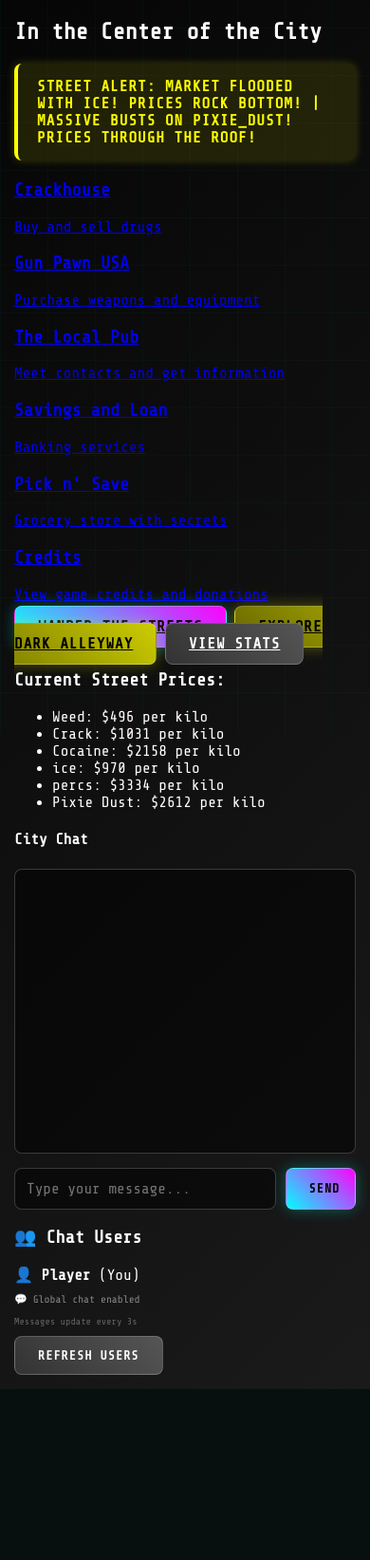
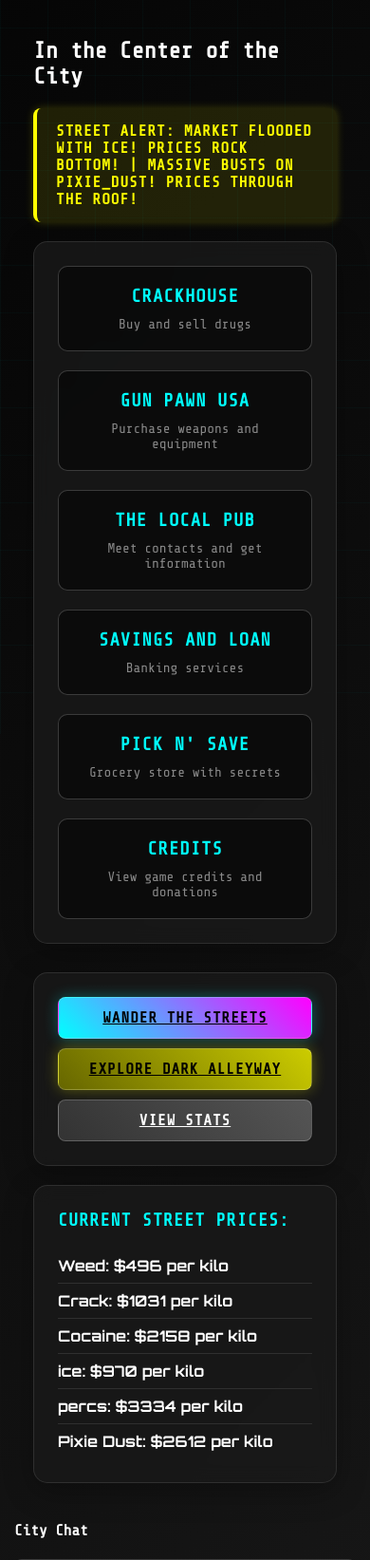
Before and after one commit to timotheuzi/gangwar, a Flask app: page /city in a window 390 px wide. Shown: the part 71-1714 px from the top of the page at 95% size. Before the commit the page ends 1534 px from the top, so only its background shows below. Run offline with Flask 3, Linux system fonts and the light colour scheme; data that the repository does not hold is empty.

Commit message:
feat: add new city page layout with improved navigation and styling
- Created new city page with modern grid-based layout
- Added responsive design for mobile devices
- Implemented styled location cards with hover effects
- Added sidebar with current drug prices and quick actions
- Enhanced visual styling with glassmorphism effects and animations
- Improved navigation structure with clear location descriptions

```diff
--- a/src/static/style.css
+++ b/src/static/style.css
@@ -681,6 +681,149 @@ textarea:focus {
     to { transform: rotate(360deg); }
 }
 
+/* City page layout */
+.city-screen {
+    max-width: 1200px;
+    margin: 0 auto;
+    padding: 20px;
+}
+
+.city-content {
+    display: grid;
+    grid-template-columns: 2fr 1fr;
+    gap: 30px;
+    align-items: start;
+}
+
+.city-map {
+    background: rgba(26, 26, 26, 0.8);
+    backdrop-filter: blur(10px);
+    border-radius: 15px;
+    padding: 25px;
+    border: 1px solid rgba(255, 255, 255, 0.1);
+    box-shadow: 0 8px 32px rgba(0, 0, 0, 0.3);
+}
+
+.location-grid {
+    display: grid;
+    grid-template-columns: repeat(2, 1fr);
+    gap: 20px;
+}
+
+.location {
+    background: rgba(0, 0, 0, 0.5);
+    border: 1px solid rgba(255, 255, 255, 0.2);
+    padding: 20px;
+    border-radius: 10px;
+    text-align: center;
+    transition: all 0.3s ease;
+    position: relative;
+    overflow: hidden;
+}
+
+.location:hover {
+    transform: translateY(-5px);
+    box-shadow: 0 10px 25px rgba(0, 255, 255, 0.2);
+    border-color: var(--primary-color);
+}
+
+.location-btn {
+    text-decoration: none;
+    color: white;
+    display: block;
+    height: 100%;
+    transition: all 0.3s ease;
+}
+
+.location-btn:hover {
+    transform: scale(1.05);
+}
+
+.location h3 {
+    margin: 0 0 10px 0;
+    color: var(--primary-color);
+    text-transform: uppercase;
+    letter-spacing: 1px;
+    font-size: 1.2rem;
+}
+
+.location p {
+    margin: 0;
+    color: var(--muted-color);
+    font-size: 0.9rem;
+}
+
+.city-sidebar {
+    display: flex;
+    flex-direction: column;
+    gap: 20px;
+}
+
+.city-actions {
+    background: rgba(26, 26, 26, 0.8);
+    backdrop-filter: blur(10px);
+    border-radius: 15px;
+    padding: 25px;
+    border: 1px solid rgba(255, 255, 255, 0.1);
+    box-shadow: 0 8px 32px rgba(0, 0, 0, 0.3);
+}
+
+.city-actions .btn {
+    display: block;
+    width: 100%;
+    margin-bottom: 10px;
+    text-align: center;
+}
+
+.city-actions .btn:last-child {
+    margin-bottom: 0;
+}
+
+.current-prices {
+    background: rgba(26, 26, 26, 0.8);
+    backdrop-filter: blur(10px);
+    border-radius: 15px;
+    padding: 25px;
+    border: 1px solid rgba(255, 255, 255, 0.1);
+    box-shadow: 0 8px 32px rgba(0, 0, 0, 0.3);
+}
+
+.current-prices h3 {
+    margin-top: 0;
+    color: var(--primary-color);
+    text-transform: uppercase;
+    letter-spacing: 1px;
+}
+
+.current-prices ul {
+    list-style: none;
+    padding: 0;
+    margin: 0;
+}
+
+.current-prices li {
+    padding: 8px 0;
+    border-bottom: 1px solid rgba(255, 255, 255, 0.1);
+    color: var(--text-color);
+    font-family: 'Orbitron', sans-serif;
+    font-weight: bold;
+}
+
+.current-prices li:last-child {
+    border-bottom: none;
+}
+
+/* Responsive design for city page */
+@media (max-width: 900px) {
+    .city-content {
+        grid-template-columns: 1fr;
+    }
+
+    .location-grid {
+        grid-template-columns: 1fr;
+    }
+}
+
 /* Scrollbar styling */
 ::-webkit-scrollbar {
     width: 10px;
--- a/src/templates/city.html
+++ b/src/templates/city.html
@@ -9,6 +9,8 @@
         <strong>Street Alert:</strong> {{ city_alert }}
     </div>
     {% endif %}
+
+    <div class="city-content">
         <div class="city-map">
             <div class="location-grid">
                 <div class="location">
@@ -52,11 +54,10 @@
                         <p>View game credits and donations</p>
                     </a>
                 </div>
-
-
             </div>
         </div>
 
+        <div class="city-sidebar">
             <div class="city-actions">
                 <a href="{{ url_for('wander') }}" class="btn btn-primary">Wander the Streets</a>
                 <a href="{{ url_for('alleyway') }}" class="btn btn-warning">Explore Dark Alleyway</a>
@@ -77,9 +78,7 @@
                     <li>Pixie Dust: ${{ game_state.drug_prices.get('pixie_dust', 'N/A') }} per kilo</li>
                 </ul>
             </div>
-
-
-
-
+        </div>
+    </div>
 </div>
 {% endblock %}
```
Lines whose indentation alone changed are shown as unchanged.
